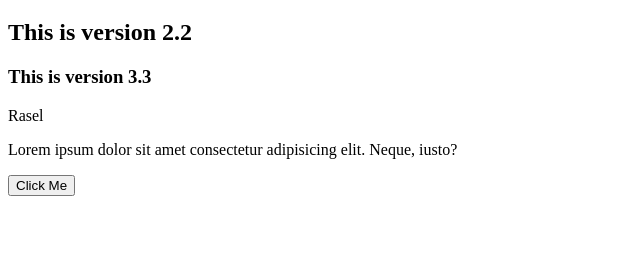
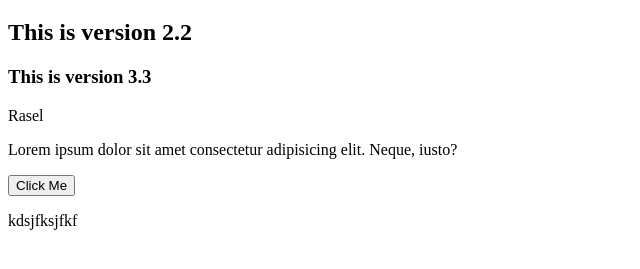
Before and after one commit to devesabbir/git-class, a plain HTML site: page index.html in a window 1280 px wide. Shown: the part 121-390 px from the top of the page, without its empty margins (0-640 px from the left). Drawn offline with Linux system fonts and the light colour scheme.

Commit message:
git class added

```diff
--- a/index.html
+++ b/index.html
@@ -18,5 +18,8 @@
       Lorem ipsum dolor sit amet consectetur adipisicing elit. Neque, iusto?
     </p>
     <button>Click Me</button>
+    <div>
+      <p>kdsjfksjfkf</p>
+    </div>
   </body>
 </html>
```
